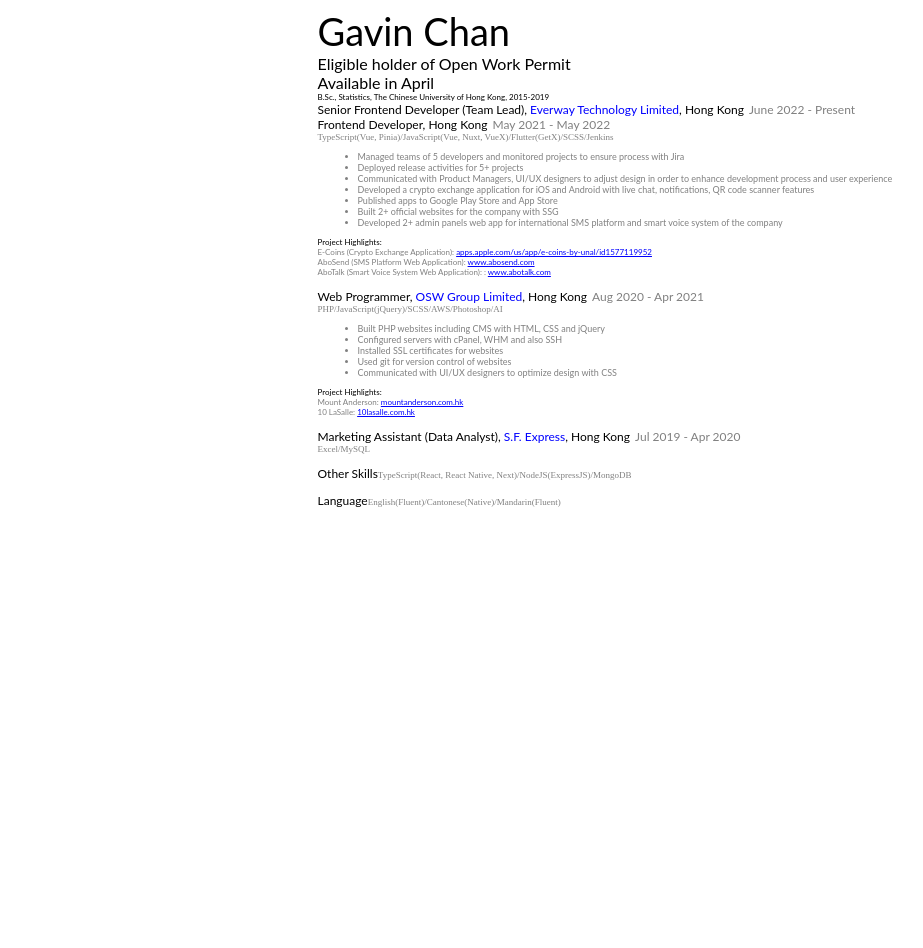
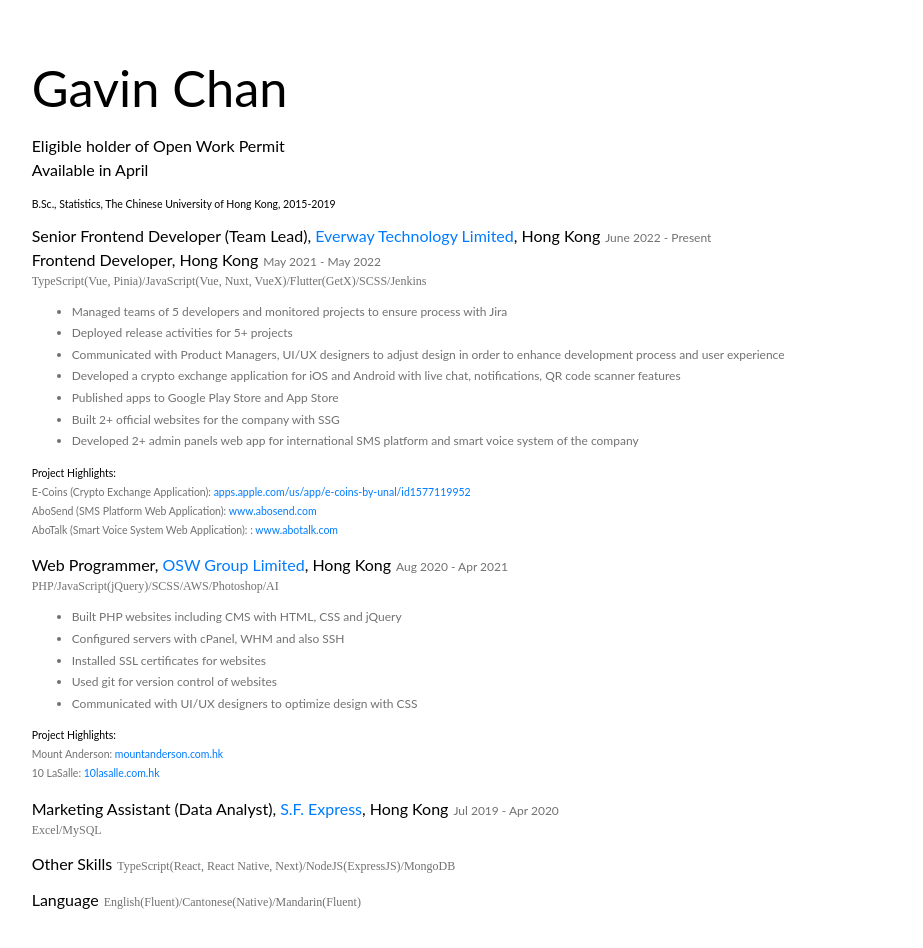
Before and after one commit to gavindevelop4/resume-vue, a Vue app: page / in a window 1280 px wide. Shown: the top 948 px of the page, without its empty margins (25-948 px from the left). Before the commit the page ends 858 px from the top, so only its background shows below. Built offline with nearby package versions, Linux system fonts and the light colour scheme.

Commit message:
Fix: style

```diff
--- a/src/App.vue
+++ b/src/App.vue
@@ -1,6 +1,10 @@
 <template>
-  <resumeHeader />
-  <resumeMain />
+  <div class="page">
+    <div class="subpage">
+      <resumeHeader />
+      <resumeMain />
+    </div>
+  </div>
 </template>
 
 <script>
@@ -18,4 +22,44 @@
 </script>
 
 <style>
+body {
+        width: 100%;
+        height: 100%;
+        margin: 0;
+        padding: 0;
+        /* background-color: #FAFAFA; */
+        /* font: 12pt "Tahoma"; */
+        font-family: "Lato";
+        print-color-adjust: exact;
+    }
+    * {
+        box-sizing: border-box;
+        -moz-box-sizing: border-box;
+    }
+  @page {
+        size: A4;
+        margin: 0;
+    }
+    @media print {
+        html, body {
+            width: 210mm;
+            height: 297mm;
+        }
+        .page {
+            margin: 0;
+            border: initial;
+            border-radius: initial;
+            width: initial;
+            min-height: initial;
+            box-shadow: initial;
+            background: initial;
+            page-break-after: always;
+        }
+    }
+    .subpage {
+        padding: 1.5cm;
+        /* border: 5px red solid; */
+        height: 257mm;
+        /* outline: 2cm #FFEAEA solid; */
+    }
 </style>
--- a/src/components/EmploymentHistoryTitle.vue
+++ b/src/components/EmploymentHistoryTitle.vue
@@ -41,15 +41,17 @@
 
 <style lang="scss" scoped>
 .employmentHistoryTitle {
-  font-size: 12px;
+  font-size: 16px;
+  margin-bottom: 5px;
 
   .company {
-    color: blue;
+    color: #007BFF;
   }
 
   .date {
-    color: grey;
+    color: #717171;
     margin-left: 5px;
+    font-size: 12px;
   }
 }
 </style>
--- a/src/components/OneLineBlock.vue
+++ b/src/components/OneLineBlock.vue
@@ -23,12 +23,13 @@
 
 <style lang="scss" scoped>
 .oneLineBlock {
-  font-size: 12px;
+  font-size: 16px;
 
   .skills {
-    font-size: 9px;
-    color: grey;
+    font-size: 12px;
+    color: #717171;
     font-family: "Source Code Pro";
+    margin-left: 5px;
   }
 }
 </style>
--- a/src/components/ProjectHighlights.vue
+++ b/src/components/ProjectHighlights.vue
@@ -22,17 +22,19 @@
 
 <style lang="scss" scoped>
 .projectHighlights {
-  font-size: 8px;
+  font-size: 10.5px;
+  line-height: 1.8;
 
   .title {
     text-decoration: bold;
   }
 
   .projectName {
-    color: grey;
+    color: #717171;
   }
   .projectLink {
-    color: blue;
+    color: #007BFF;
+    text-decoration: none;
   }
 }
 </style>
--- a/src/components/ResponsibilitesList.vue
+++ b/src/components/ResponsibilitesList.vue
@@ -20,7 +20,8 @@
 
 <style>
 .responsibilitesList {
-  color: grey;
-  font-size: 9px;
+  color: #717171;
+  font-size: 12px;
+  line-height: 1.8;
 }
 </style>
--- a/src/components/ResumeHeader.vue
+++ b/src/components/ResumeHeader.vue
@@ -2,8 +2,8 @@
   <div class="top-container">
     <div class="left">
       <div class="name">Gavin Chan</div>
-      <div>Eligible holder of Open Work Permit</div>
-      <div>Available in April</div>
+      <div class="description">Eligible holder of Open Work Permit</div>
+      <div class="description">Available in April</div>
       <div class="education">
         <!-- <img class="icon" src="./images/Picture 1.png">  -->
         <div>B.Sc., Statistics, The Chinese University of Hong Kong, 2015-2019</div>
@@ -19,33 +19,31 @@
 </script>
 
 <style lang="scss">
-  body {
-    height: 842px;
-    width: 595px;
-    /* to centre page on screen*/
-    margin-left: auto;
-    margin-right: auto;
-    font-family: "Lato";
-  }
-
   .top-container {
     display: grid;
     grid-template-columns: 2fr 1fr;
+    margin-bottom: 16px;
   }
 
   .name {
-    font-size: 38px;
+    font-size: 50.5px;
+    margin-bottom: 16px;
   }
 
   .icon {
-    width: 15px;
-    height: 15px;
+    width: 20px;
+    height: 20px;
+  }
+
+  .description {
+    line-height: 1.5;
   }
 
   .education {
     display: flex;
     justify-content: flex-start;
     align-items: center;
-    font-size: 8px;
+    font-size: 10.5px;
+    margin-top: 16px;
   }
 </style>
--- a/src/components/ResumeMain.vue
+++ b/src/components/ResumeMain.vue
@@ -152,6 +152,6 @@
 
 <style lang="scss" scoped>
 .employmentHistory {
-  margin-bottom: 12px;
+  margin-bottom: 16px;
 }
 </style>
--- a/src/components/Skills.vue
+++ b/src/components/Skills.vue
@@ -18,8 +18,9 @@
 
 <style>
 .skills {
-  font-size: 9px;
+  font-size: 12px;
   font-family: "Source Code Pro";
-  color: grey;
+  color: #717171;
+  font-weight: 500;
 }
 </style>
```
Also changed, not shown: 1 other file (tests, documents, lock files or other folders).
